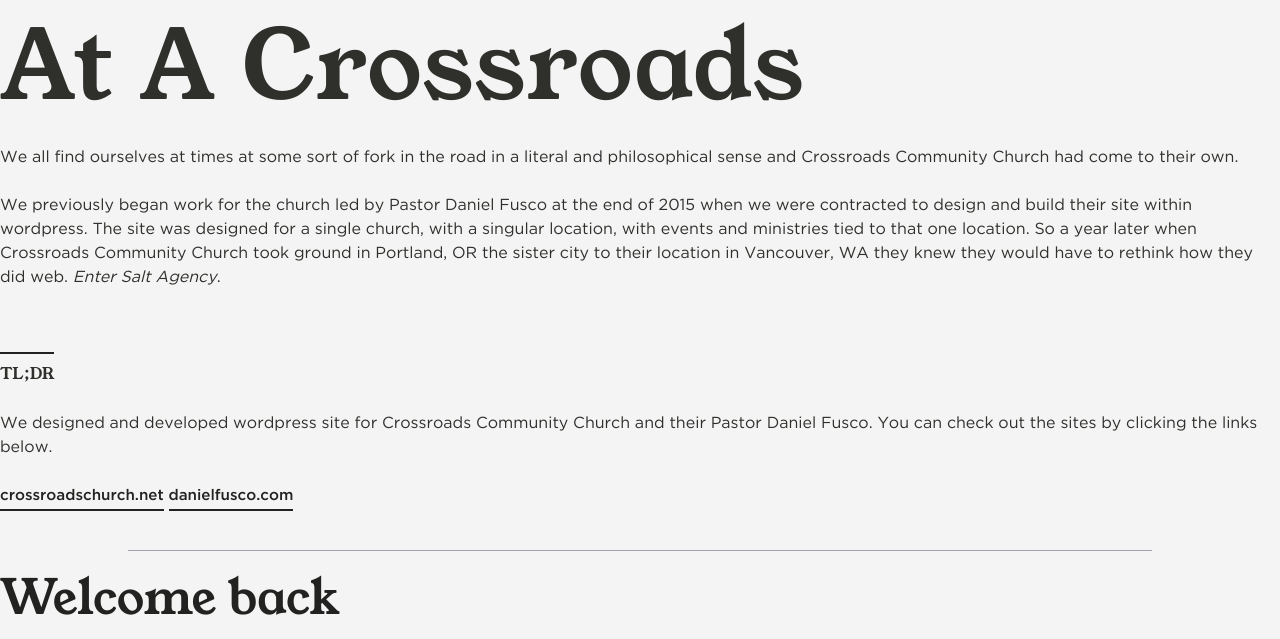
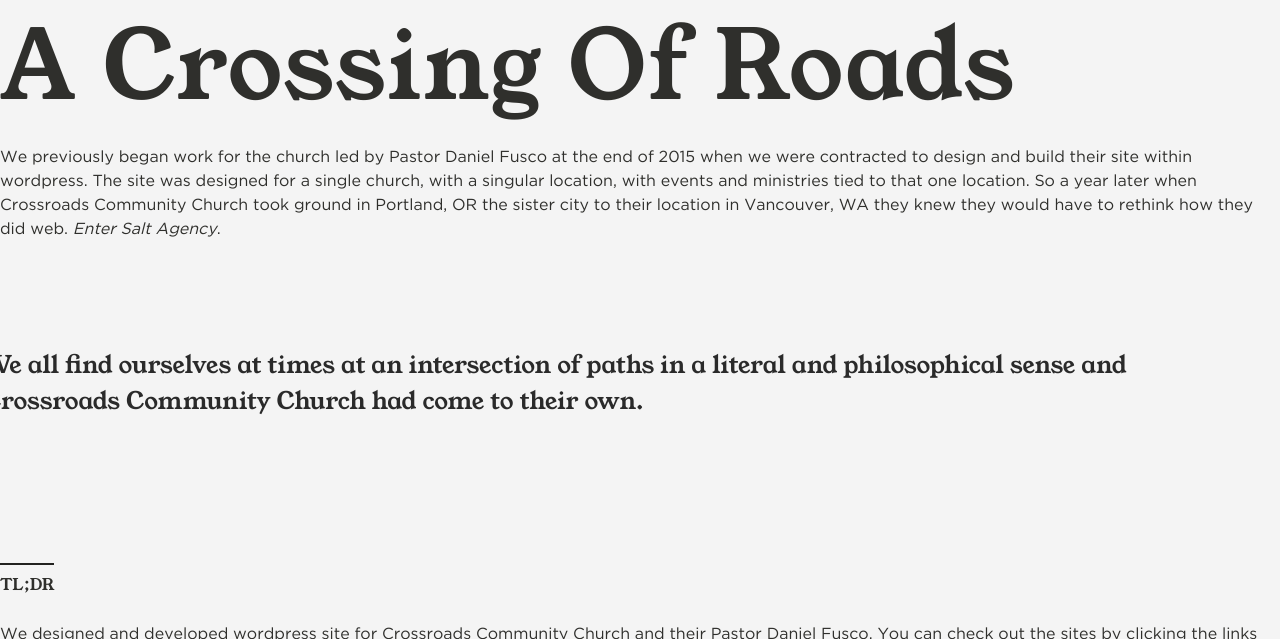
Before and after one commit to devanflaherty/jekyll-salt, a Jekyll site: the page built from _work/crossroads.md, in a window 1280 px wide and 900 px high, scrolled down 1117 px, cut to the strip 261-900 px from the top of the window. Built offline with Jekyll 4.4.1, drawn with Linux system fonts in a browser that asks for light colours; nearby versions of some CDN libraries.

Commit message:
Update from Forestry.io - crossroads.md

```diff
--- a/_work/crossroads.md
+++ b/_work/crossroads.md
@@ -32,11 +32,11 @@
 </p>
 
 
-## At a Crossroads
-
-We all find ourselves at times at some sort of fork in the road in a literal and philosophical sense and Crossroads Community Church had come to their own.
+## A crossing of roads
 
 We previously began work for the church led by Pastor Daniel Fusco at the end of 2015 when we were contracted to design and build their site within wordpress. The site was designed for a single church, with a singular location, with events and ministries tied to that one location. So a year later when Crossroads Community Church took ground in Portland, OR the sister city to their location in Vancouver, WA they knew they would have to rethink how they did web. *Enter Salt Agency*.
+
+> We all find ourselves at times at an intersection of paths in a literal and philosophical sense and Crossroads Community Church had come to their own.
 
 ###### TL;DR
 
```
